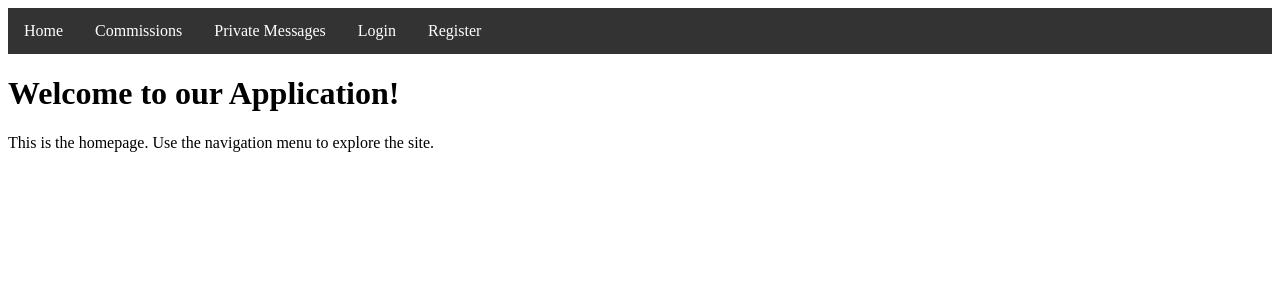
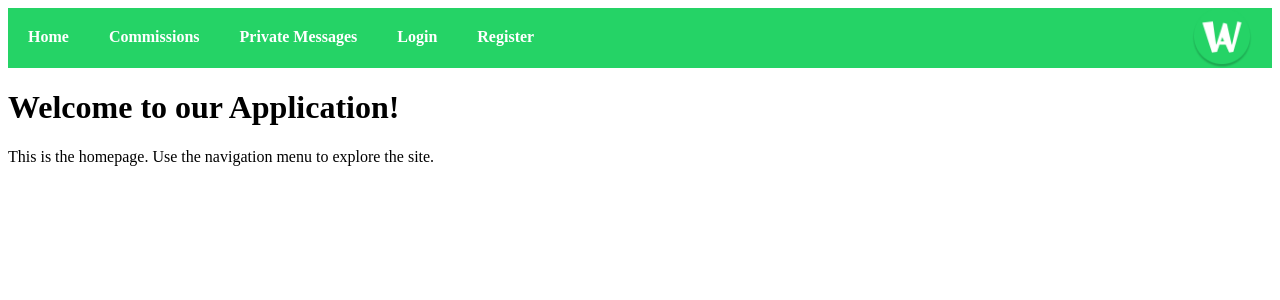
Before and after one commit to bpuibusque/projetSymfony, a Vue app in the folder front/: page / in a window 1280 px wide. Shown: the top 300 px of the page. Built offline with nearby package versions, Linux system fonts and the light colour scheme; no server answers.

Commit message:
ajout navbar css

```diff
--- a/front/public/index.html
+++ b/front/public/index.html
@@ -4,7 +4,7 @@
     <meta charset="utf-8">
     <meta http-equiv="X-UA-Compatible" content="IE=edge">
     <meta name="viewport" content="width=device-width,initial-scale=1.0">
-    <link rel="icon" href="<%= BASE_URL %>favicon.ico">
+    <link rel="icon" href="<%= BASE_URL %>logo-symfony.png">
     <title><%= htmlWebpackPlugin.options.title %></title>
   </head>
   <body>
--- a/front/src/components/NavBar.vue
+++ b/front/src/components/NavBar.vue
@@ -1,6 +1,7 @@
 <template>
     <nav>
       <ul>
+        <img src="/logo-symfony.png" alt="Logo du site" id="site-logo">
         <li><router-link to="/">Home</router-link></li>
         <li><router-link to="/commissions">Commissions</router-link></li>
         <li><router-link to="/private-messages">Private Messages</router-link></li>
@@ -32,41 +33,29 @@
     padding: 0;
     margin: 0;
     overflow: hidden;
-    background-color: #333;
+    background-color: #25d366; /* Couleur de fond de la barre de navigation */
 }
+
+#site-logo {
+  height: 60px;
+  margin-right: 20px;
+  float: right;
+}
+
 nav ul li {
     float: left;
 }
+
 nav ul li a, .dropbtn {
     display: inline-block;
     color: white;
     text-align: center;
-    padding: 14px 16px;
+    padding: 20px 20px;
     text-decoration: none;
+    font-weight: bold;
 }
+
 nav ul li a:hover, .dropdown:hover .dropbtn {
-    background-color: #111;
-  }
-  nav ul li.dropdown {
-    display: inline-block;
-  }
-  .dropdown-content {
-    display: none;
-    position: absolute;
-    background-color: #f9f9f9;
-    min-width: 160px;
-    box-shadow: 0px 8px 16px 0px rgba(0,0,0,0.2);
-    z-index: 1;
-  }
-  .dropdown-content a {
-    color: black;
-    padding: 12px 16px;
-    text-decoration: none;
-    display: block;
-    text-align: left;
-  }
-  .dropdown-content a:hover {background-color: #f1f1f1;}
-  .dropdown:hover .dropdown-content {
-    display: block;
+    background-color: #128C7E; /* Couleur de fond au survol */
 }
   </style>
```
Also changed, not shown: front/public/logo-symfony.png (added). Lines whose indentation alone changed are shown as unchanged.
